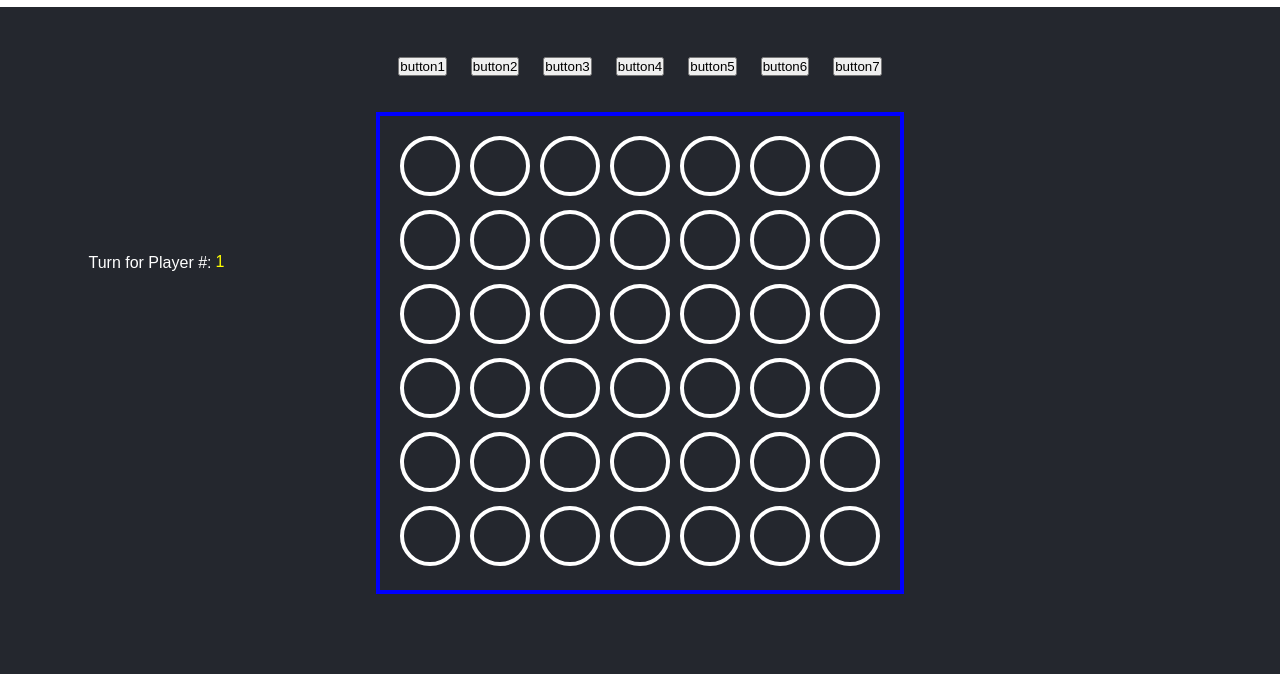
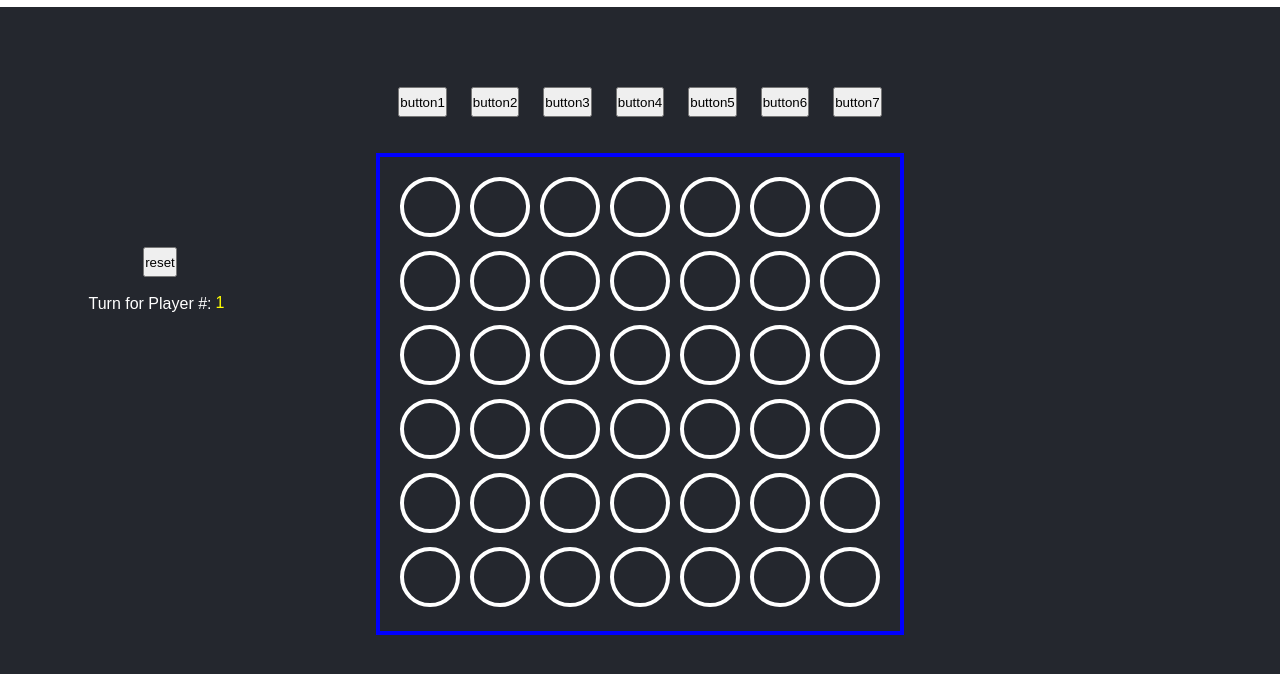
Before and after one commit to Jinsung1022/Connect4, a plain HTML site: page index.html in a window 1280 px wide. Shown: the part 50-724 px from the top of the page. Drawn offline with Linux system fonts and the light colour scheme.

Commit message:
Created a reset button

```diff
--- a/app.js
+++ b/app.js
@@ -29,6 +29,7 @@ const button_div4 = document.getElementById("b4");
 const button_div5 = document.getElementById("b5");
 const button_div6 = document.getElementById("b6");
 const button_div7 = document.getElementById("b7");
+var button_divr = document.getElementById("r");
 
 var div_array = [button_div1, button_div2, button_div3, button_div4, button_div5, button_div6, button_div7];
 var stack_array = [stack1, stack2, stack3, stack4, stack5, stack6, stack7];
@@ -40,6 +41,10 @@ for (var i = 0; i < 7; i++){
     for (var j = 0; j < 8; j++) {
         board[i][j] = 0;
     }
+}
+
+function reset() {
+    window.location.reload();
 }
 
 function check_match(var1, var2, var3, var4) {
@@ -156,6 +161,10 @@ function add_hole(count) {
 }
 
 function main() {
+    console.log(window.button_divr);
+    button_divr.addEventListener('click', function() {
+        reset();
+    })
     for (var i = 0; i < 7; i++) {
         add_hole(i);
     }
--- a/index.html
+++ b/index.html
@@ -12,6 +12,7 @@
         <h1>Four</h1>
     </header>
     <div class="size"></div>
+    <div class="button"><button id="r">reset</button></div>
     <div class="buttons" id="buttons">
             <div class="button"><button id="b1">button1</button></div>
             <div class="button"><button id="b2">button2</button></div>
--- a/styles.css
+++ b/styles.css
@@ -69,6 +69,18 @@ header >h1 {
     display: inline-block;
 }
 
+#b1, #b2, #b3, #b4, #b5, #b6, #b7 {
+    height: 30px;
+}
+
+
+#r {
+    position: relative;
+    bottom: -190px;
+    right: 480px;
+    height: 30px;
+}
+
 button:hover {
     cursor: pointer;
 }
```
